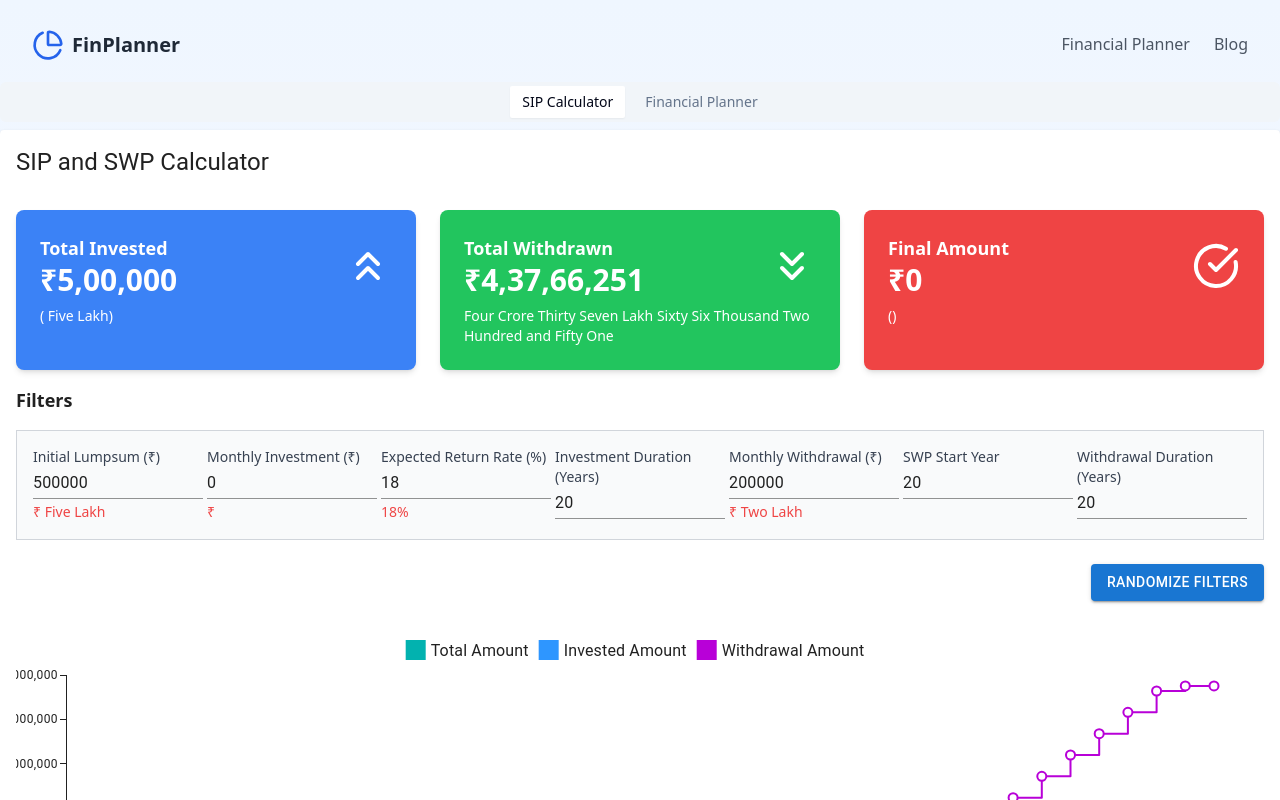
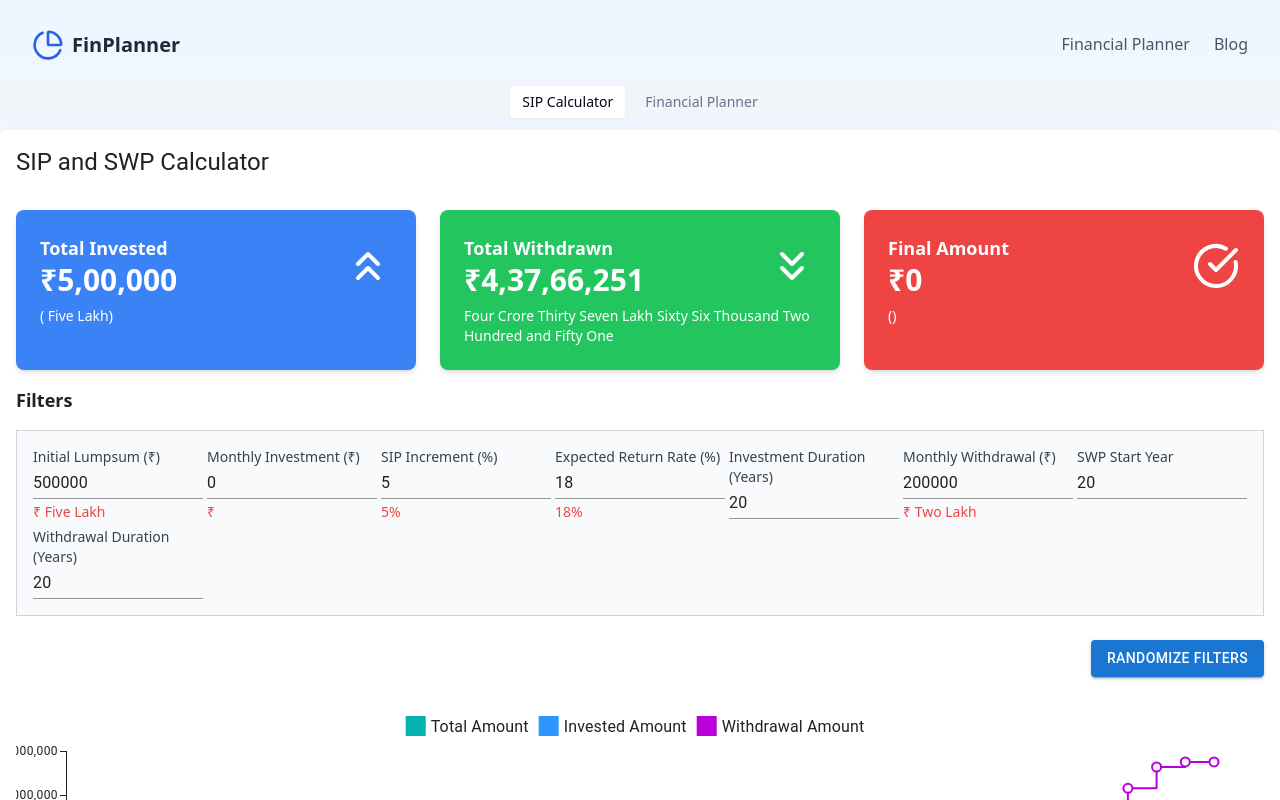
Before and after one commit to ajejey/financial-calculator, a Next.js app: page /financial-planner in a window 1280 px wide. Shown: the top 800 px of the page. Built offline with nearby package versions, Linux system fonts and the light colour scheme; no server answers.

Commit message:
add monthly increment percentage

```diff
--- a/src/Components/SIPCalculator.js
+++ b/src/Components/SIPCalculator.js
@@ -21,6 +21,7 @@ const SIPCalculator = () => {
     const [withdrawalAmount, setWithdrawalAmount] = useState(initialValueCombinations[1].withdrawalAmount);
     const [withdrawalDuration, setWithdrawalDuration] = useState(initialValueCombinations[1].withdrawalDuration);
     const [swpStartYear, setSwpStartYear] = useState(initialValueCombinations[1].swpStartYear);
+    const [sipIncrementPercentage, setSipIncrementPercentage] = useState(5);
 
 
 
@@ -40,10 +41,16 @@ const SIPCalculator = () => {
         let totalAmount = initialLumpsum;
         let investedAmount = initialLumpsum;
         let totalWithdrawalAmount = 0;
+        let currentMonthlyInvestment = monthlyInvestment;
 
         for (let i = 1; i <= totalMonths; i++) {
             const currentYear = Math.floor((i - 1) / 12);
-            const currentMonthlyInvestment = data[currentYear]?.monthlyInvestment ?? monthlyInvestment;
+            // const currentMonthlyInvestment = data[currentYear]?.monthlyInvestment ?? monthlyInvestment;
+
+            if (i % 12 === 1 && currentYear > 0) {
+                // Increase SIP at the start of each year (except the first year)
+                currentMonthlyInvestment *= (1 + sipIncrementPercentage / 100);
+            }
             const currentMonthlyWithdrawal = data[currentYear]?.monthlyWithdrawal ?? withdrawalAmount;
 
             if (i <= investmentDuration * 12) {
@@ -76,7 +83,7 @@ const SIPCalculator = () => {
 
     useEffect(() => {
         calculateInvestmentAndWithdrawal();
-    }, [initialLumpsum, monthlyInvestment, expectedReturnRate, investmentDuration, withdrawalAmount, withdrawalDuration, swpStartYear]);
+    }, [initialLumpsum, monthlyInvestment, expectedReturnRate, investmentDuration, withdrawalAmount, withdrawalDuration, swpStartYear, sipIncrementPercentage]);
 
 
     const recalculateTotalAmount = (data) => {
@@ -197,6 +204,19 @@ const SIPCalculator = () => {
                         <span className="text-sm text-red-500">₹ {numberToWords(monthlyInvestment)}</span>
                     </div>
                     <div>
+                        <label className='block text-sm font-medium text-gray-700' htmlFor="sipIncrementPercentage">
+                            SIP Increment (%)
+                        </label>
+                        <Input
+                            id="sipIncrementPercentage"
+                            type="number"
+                            value={sipIncrementPercentage}
+                            onChange={(e) => setSipIncrementPercentage(Number(e.target.value))}
+                        />
+                        <br />
+                        <span className="text-sm text-red-500">{sipIncrementPercentage}%</span>
+                    </div>
+                    <div>
                         <label className='block text-sm font-medium text-gray-700' htmlFor="expectedReturnRate">
                             Expected Return Rate (%)
                         </label>
```
